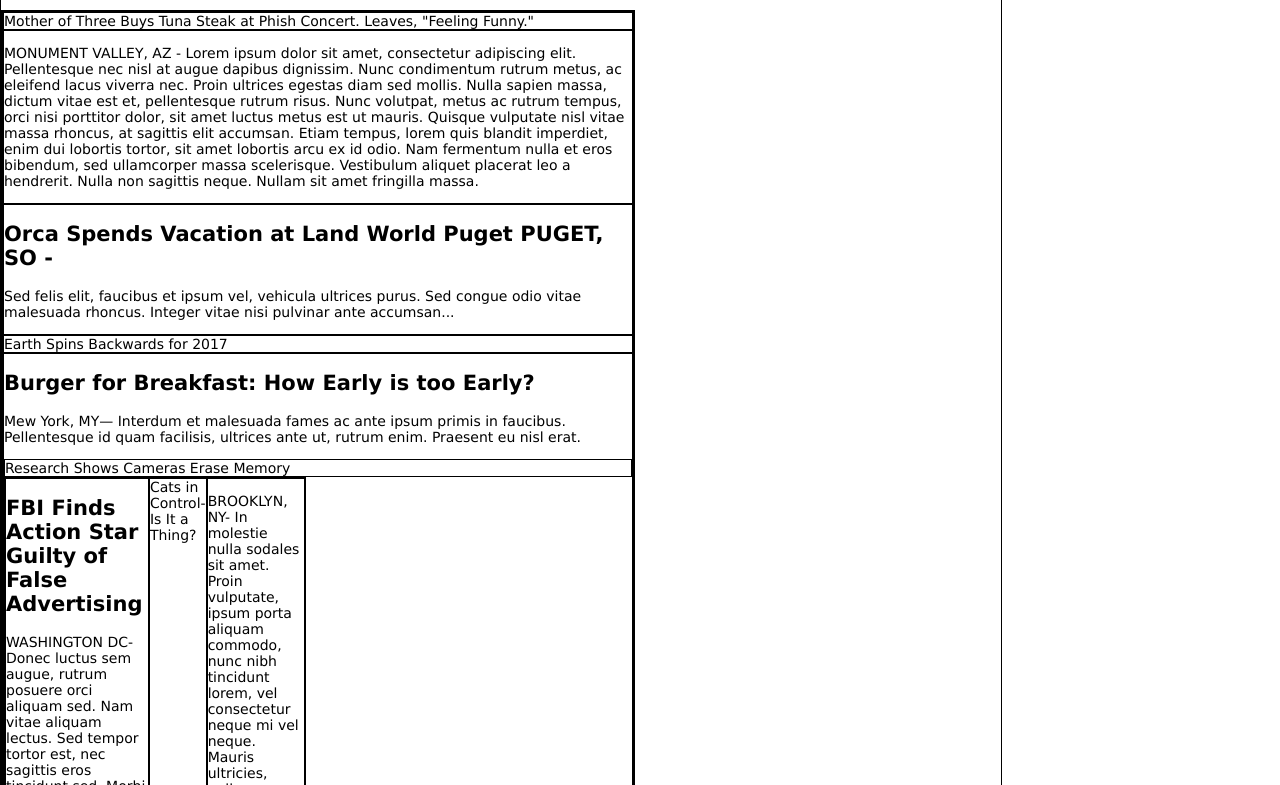
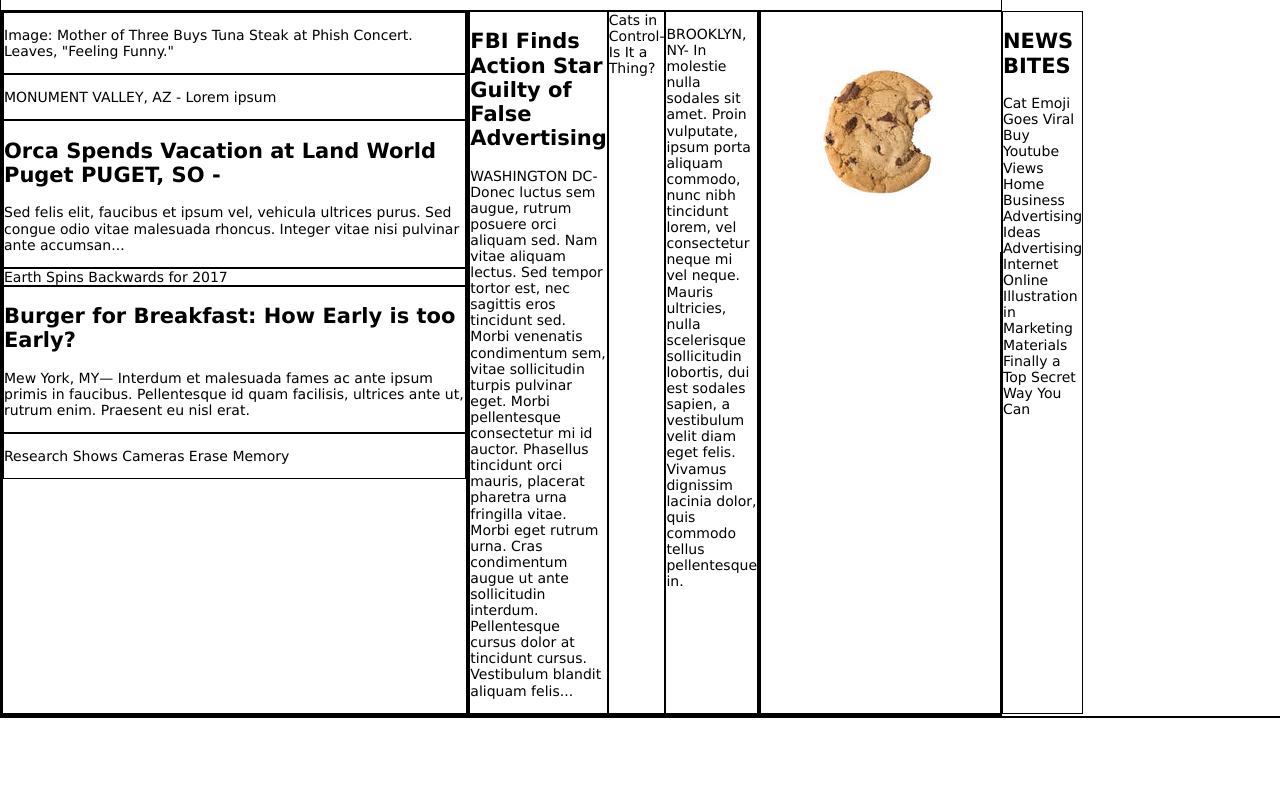
Before and after one commit to daschu/mytimes, a plain HTML site: page index.html in a window 1280 px wide. Shown: the part 91-876 px from the top of the page. After the commit the page ends 809 px from the top, so only its background shows below. Drawn offline with nearby package versions, Linux system fonts and the light colour scheme.

Commit message:
2 ending divs added

```diff
--- a/index.html
+++ b/index.html
@@ -3,6 +3,7 @@
   <head>
     <meta charset="utf-8">
     <title>My Times</title>
+    <link rel="stylesheet" href="https://necolas.github.io/normalize.css/7.0.0/normalize.css" type="text/css">
     <link rel="stylesheet" href="./style.css" type="text/css">
   </head>
   <body>
@@ -26,12 +27,14 @@
 
     <!-- main content -->
     <div class="main">
+
       <div class="column large">
+
         <div class="image-content">
-          Mother of Three Buys Tuna Steak at Phish Concert. Leaves, "Feeling Funny."
+          <p>Image: Mother of Three Buys Tuna Steak at Phish Concert. Leaves, "Feeling Funny."</p>
         </div>
         <div class="text-content"><p><span>MONUMENT VALLEY, AZ - </span>
-          Lorem ipsum dolor sit amet, consectetur adipiscing elit. Pellentesque nec nisl at augue dapibus dignissim. Nunc condimentum rutrum metus, ac eleifend lacus viverra nec. Proin ultrices egestas diam sed mollis. Nulla sapien massa, dictum vitae est et, pellentesque rutrum risus. Nunc volutpat, metus ac rutrum tempus, orci nisi porttitor dolor, sit amet luctus metus est ut mauris. Quisque vulputate nisl vitae massa rhoncus, at sagittis elit accumsan. Etiam tempus, lorem quis blandit imperdiet, enim dui lobortis tortor, sit amet lobortis arcu ex id odio. Nam fermentum nulla et eros bibendum, sed ullamcorper massa scelerisque. Vestibulum aliquet placerat leo a hendrerit. Nulla non sagittis neque. Nullam sit amet fringilla massa.</p>
+          Lorem ipsum </p>
         </div>
         <div class="text-content">
           <h2>Orca Spends Vacation at Land World Puget <span>PUGET, SO - </span></h2>
@@ -43,9 +46,11 @@
         <div class="text-content">
           <h2>Burger for Breakfast: How Early is too Early?</h2>
           <p><span>Mew York, MY—</span> Interdum et malesuada fames ac ante ipsum primis in faucibus. Pellentesque id quam facilisis, ultrices ante ut, rutrum enim. Praesent eu nisl erat.</p>
+        </div>
         <div class="image-content">
-          Research Shows Cameras Erase Memory
+          <p>Research Shows Cameras Erase Memory</p>
         </div>
+      </div>
       <div class="column medium">
         <div class="text-content">
           <h2>FBI Finds Action Star Guilty of False Advertising</h2>
```
